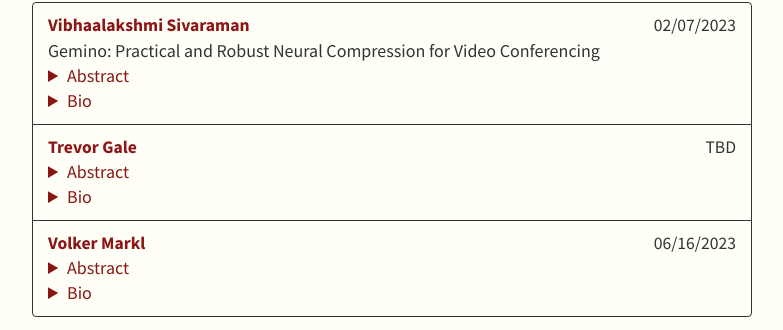
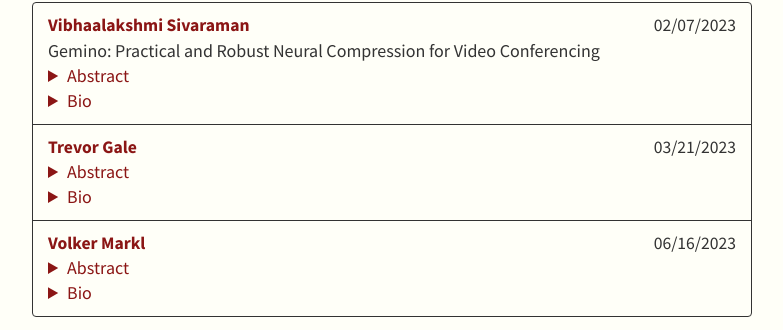
Before and after one commit to stanford-systems-seminar/stanford-systems-seminar.github.io, a Jekyll site: the page built from index.md, in a window 1280 px wide and 900 px high. Shown: the part 411-741 px from the top of the window, without its empty margins (248-1031 px from the left). Built offline with Jekyll 4.4.1, drawn with Linux system fonts in a browser that asks for light colours.

Commit message:
March 21

```diff
--- a/_data/talks.yml
+++ b/_data/talks.yml
@@ -7,7 +7,7 @@
       abstract: "Video conferencing systems suffer from poor user experience when network conditions deteriorate because current video codecs simply cannot operate at extremely low bitrates. Recently, several neural alternatives have been proposed that reconstruct talking head videos at very low bitrates using sparse representations of each frame such as facial landmark information. However, these approaches produce poor reconstructions in scenarios with major movement or occlusions over the course of a call, and do not scale to higher resolutions. We design Gemino, a new neural compression system for video conferencing based on a novel high-frequency-conditional super-resolution pipeline. Gemino upsamples a very low-resolution version of each target frame while enhancing high-frequency details (e.g., skin texture, hair, etc.) based on information extracted from a single high-resolution reference image. We use a multi-scale architecture that runs different components of the model at different resolutions, allowing it to scale to resolutions comparable to 720p, and we personalize the model to learn specific details of each person, achieving much better fidelity at low bitrates. We implement Gemino atop aiortc, an open-source Python implementation of WebRTC, and show that it operates on 1024x1024 videos in real-time on a A100 GPU, and achieves 2.9x lower bitrate than traditional video codecs for the same perceptual quality."
       biography: "Vibhaa is a sixth year Ph.D. student in the Networking and Mobile Systems Group at MIT CSAIL where she is advised by Prof. Mohammad Alizadeh. Her research interests lie broadly in computer networks, with a particular interest in algorithmic techniques. In the past, she has worked on using networking ideas to improve blockchain scalability, as well as network monitoring and heavy-hitter detection. Recently, she has been interested in improving video streaming and conferencing applications using advances in computer vision and video compression techniques. Prior to MIT, Vibhaa received a B.S.E. in Computer Science from Princeton University."
     - speaker: Trevor Gale
-      date: TBD
+      date: 03/21/2023
       title: ""
       website: https://scholar.google.com/citations?user=uMzPswkAAAAJ&hl=en
       abstract: ""
```
